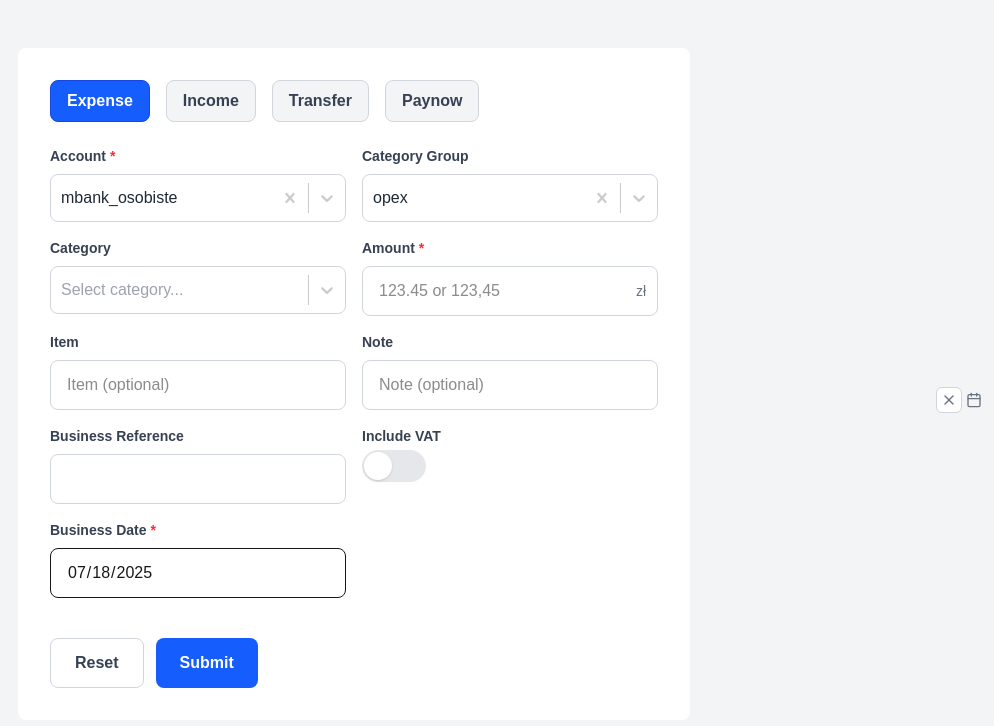
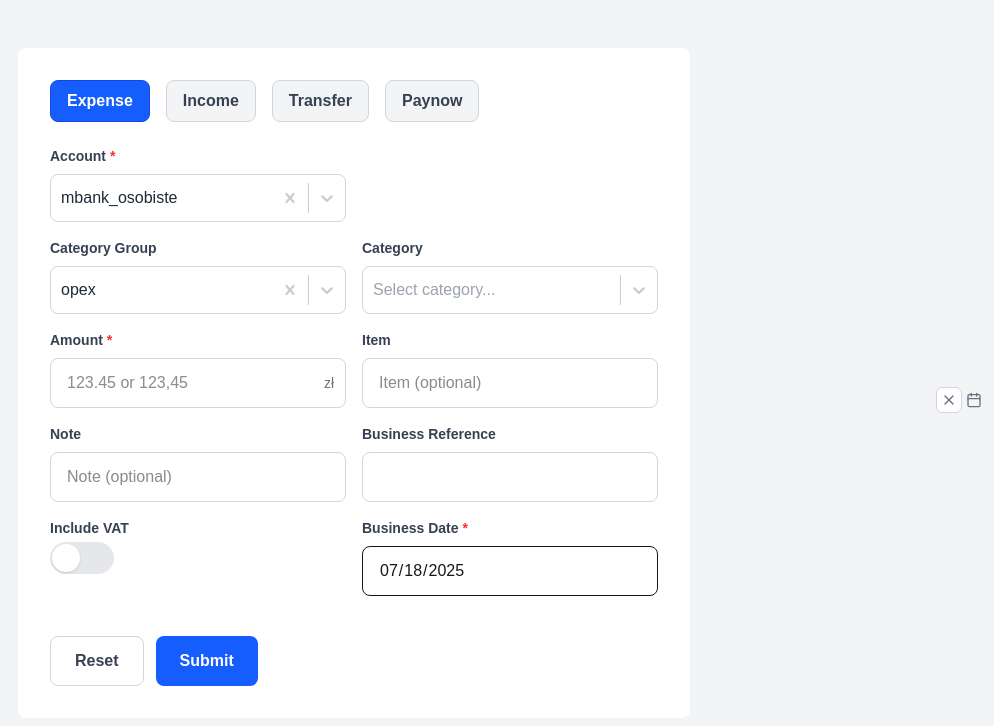
Before and after one commit to PawelJaronski/erp-front, a Next.js app: page /finance/add-transaction in a window 1280 px wide. Shown: the top 726 px of the page, without its empty margins (286-1280 px from the left). Built offline with nearby package versions, Linux system fonts and the light colour scheme.

Commit message:
colSpan fixes

```diff
--- a/src/features/transactions/components/FormLayout.tsx
+++ b/src/features/transactions/components/FormLayout.tsx
@@ -10,16 +10,31 @@ interface FormLayoutProps {
 }
 
 export function FormLayout({ layout, fieldsConfig, formProps, columns = 2 }: FormLayoutProps) {
+  const gridColsClass =
+    columns === 1 ? "md:grid-cols-1" :
+    columns === 2 ? "md:grid-cols-2" :
+    columns === 3 ? "md:grid-cols-3" :
+    "md:grid-cols-1"; // fallback
+
   return (
-    <div className={`grid grid-cols-1 md:grid-cols-${columns} gap-4`}>
+    <div className={`grid grid-cols-1 ${gridColsClass} gap-4`}>
       {layout.map((row: LayoutRow) =>
         row.map((cell: LayoutCell) => {
           const fieldMeta = fieldsConfig.find((f: FieldConfig) => f.name === cell.name);
           if (!fieldMeta) return null;
-          const colSpan = cell.colSpan ? `md:col-span-${cell.colSpan}` : "";
-          const colStart = cell.colStart ? `md:col-start-${cell.colStart}` : "";
+          const colSpanClass =
+            cell.colSpan === 1 ? "md:col-span-1" :
+            cell.colSpan === 2 ? "md:col-span-2" :
+            cell.colSpan === 3 ? "md:col-span-3" :
+            "";
+
+          const colStartClass =
+            cell.colStart === 1 ? "md:col-start-1" :
+            cell.colStart === 2 ? "md:col-start-2" :
+            cell.colStart === 3 ? "md:col-start-3" :
+            "";
           return (
-            <div key={cell.name} className={`${colSpan} ${colStart}`}>
+            <div key={cell.name} className={`${colSpanClass} ${colStartClass}`}>
               <FieldRenderer field={fieldMeta} formProps={formProps} />
             </div>
           );
--- a/src/features/transactions/components/layouts.ts
+++ b/src/features/transactions/components/layouts.ts
@@ -7,7 +7,7 @@ export const simpleExpenseLayout2Col = [
 ];
 
 export const simpleExpenseLayout3Col = [
-  [{ name: "account", colSpan: 1 }, { name: "categoryGroup", colSpan: 1 }, { name: "category", colSpan: 1 }],
+  [{ name: "account", colSpan: 1, colStart: 1 }, { name: "categoryGroup", colSpan: 1 }, { name: "category", colSpan: 1 }],
   [{ name: "gross_amount", colSpan: 1 }, { name: "business_timestamp", colSpan: 1 }, { name: "item", colSpan: 1 }],
   [{ name: "include_tax", colSpan: 1 }, { name: "note", colSpan: 1 }, ],
   [{ name: "business_reference", colSpan: 1 } ],
```
